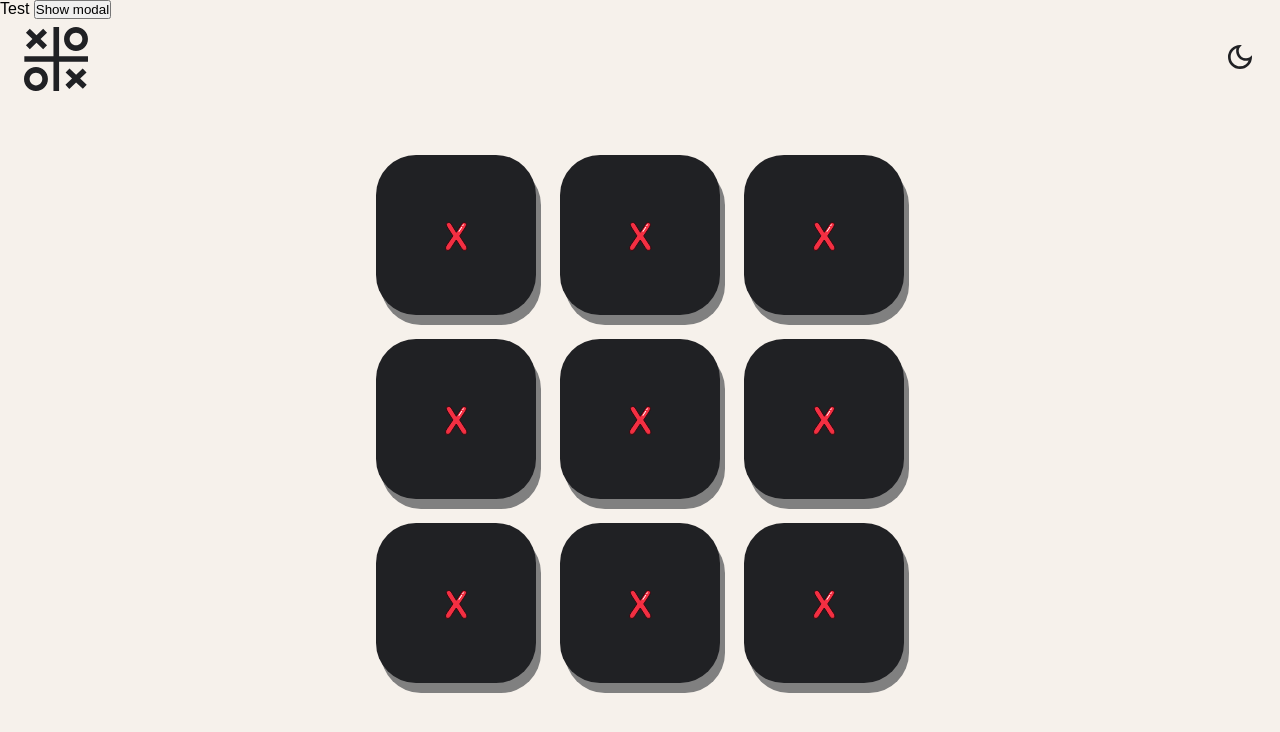
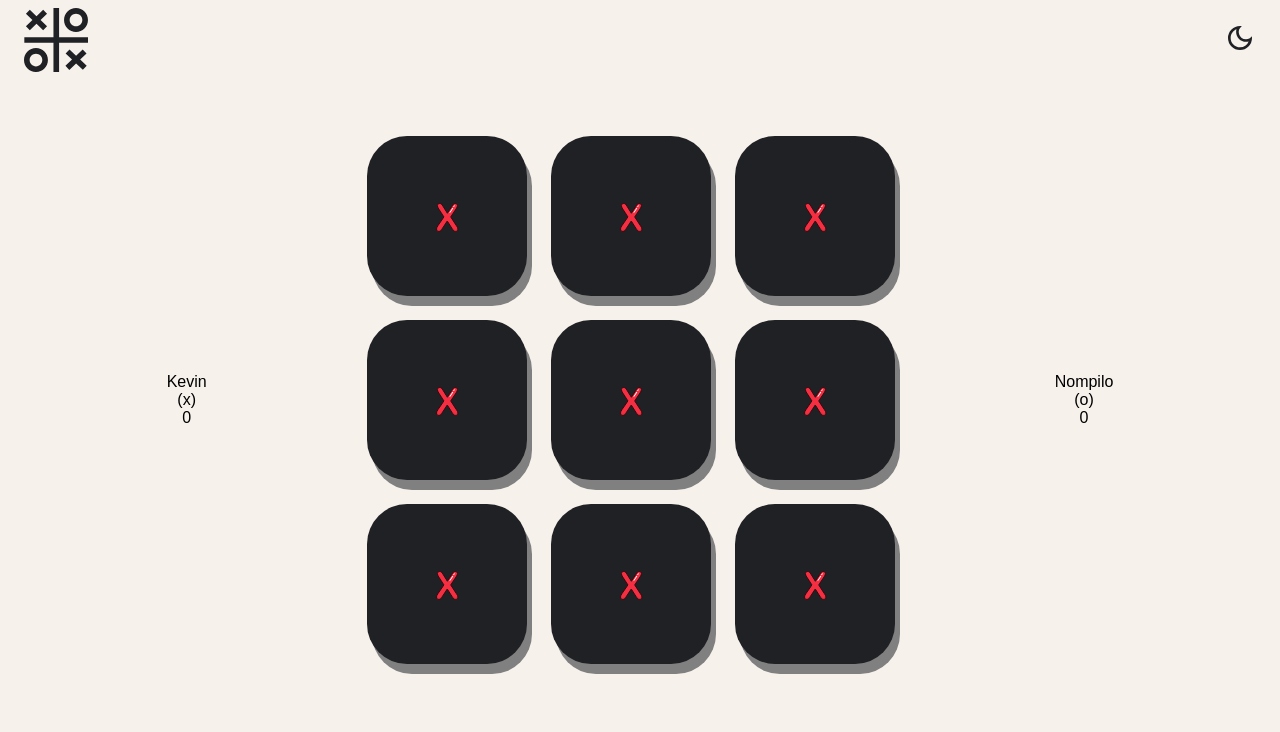
Before and after one commit to KevinKay7256/tic-tac-toe-react, a React (Create React App) app: page /game-on in a window 1280 px wide. Shown: the top 732 px of the page. Built offline with nearby package versions, Linux system fonts and the light colour scheme.

Commit message:
added players

```diff
--- a/src/Router.js
+++ b/src/Router.js
@@ -4,21 +4,12 @@ import Home from "./pages/Home/Home";
 import Game from "./pages/Game/game";
 import Details from "./pages/Details/Details";
 import Header from "./components/Header/Header";
-import { ModalContext } from "./contexts/ModalContext";
 
-export const Test = ({handleModal}) => {
-  return <div>Test <button onClick={() =>handleModal(<Modal handleModal={handleModal}/>)}>Show modal</button></div>;
-};
 
-export const Modal = (handleModal) => {
-  return <div onClick={() => handleModal()}>Test</div>;
-};
 
 function Router() {
-  const {handleModal} = useContext(ModalContext)
   return (
     <BrowserRouter>
-    <Test handleModal={handleModal} />
       <Header />
       <Routes>
         <Route path="/" element={<Home />} />
--- a/src/components/Button/Button.styled.js
+++ b/src/components/Button/Button.styled.js
@@ -2,10 +2,10 @@ import styled from "styled-components";
 
 export const ButtonWrapper = styled.button`
   color: ${(props) => props.theme.colors.primary};
-  background-color: ${(props) => props.theme.colors.secondary};
+  background-color: ${(props) => props.color ? props.color : props.theme.colors.secondary};
   padding: 20px 30px;
   font-size: 1.5rem;
-  min-width: 300px;
+  min-width: 100px;
   margin: 20px;
   border: none;
   border-radius: 10px;
--- a/src/components/GameCell/GameCell.jsx
+++ b/src/components/GameCell/GameCell.jsx
@@ -1,6 +1,8 @@
 import React, { useContext } from "react";
 import CellStyle from "./GameCell.styled";
 import { GameContext } from "../../contexts/GameContext";
+import { ModalContext } from "../../contexts/ModalContext";
+import RoundOverModal from "../Modal/RoundOverModal/RoundOverModal";
 import { checkForWinner } from "../../utils/GameUtils";
 import { ReactComponent as IconX } from "../../assets/svgs/icon-x.svg";
 import { ReactComponent as IconO } from "../../assets/svgs/icon-o.svg";
@@ -8,11 +10,16 @@ import { ReactComponent as IconXOutline } from "../../assets/svgs/icon-x-outline
 import { ReactComponent as IconOOutline } from "../../assets/svgs/icon-o-outline.svg";
 
 function GameCell({ cellItem, index }) {
-  const { updateBoard, game } = useContext(GameContext);
+  const { updateBoard, game, roundComplete } = useContext(GameContext);
+  const { handleModal } = useContext(ModalContext);
 
   const cellClickHandler = () => {
     updateBoard(index);
-    checkForWinner(game.board);
+    const result = checkForWinner(game.board);
+    if (result) {
+      roundComplete()
+      handleModal(<RoundOverModal />);
+    }
 
     // if(result) {
 
@@ -34,7 +41,11 @@ function GameCell({ cellItem, index }) {
   }
   return (
     <CellStyle onClick={cellClickHandler}>
-      {game.turn === "x" ? <IconXOutline className="outline_icon"/> : <IconOOutline className="outline_icon"/>}
+      {game.turn === "x" ? (
+        <IconXOutline className="outline_icon" />
+      ) : (
+        <IconOOutline className="outline_icon" />
+      )}
     </CellStyle>
   );
 }
--- a/src/components/Modal/Modal.styled.js
+++ b/src/components/Modal/Modal.styled.js
@@ -13,14 +13,30 @@ export const ModalBackdrop = styled.div`
 `
 
 export const ModalContainer = styled.div`
-    max-width: 400px;
+    max-width: 300px;
     margin: 0 auto;
     padding: 40px 20px;
+    color: ${(props) => props.theme.colors.primary};
     background: white;
     border-radius: 10px;
     display: flex;
     flex-direction: column;
     align-items: center;
+    justify-content: space-between;
+`
+
+export const ModalHeader = styled.div`
+    display: flex;
     justify-content: center;
-    background-color: ${(props) => props.theme.colors.secondary};
 `
+
+export const ModalBody = styled.div`
+    display: flex;
+    flex-direction: column;
+    justify-content: center;
+`
+
+export const ModalFooter = styled.div`
+    display: flex;
+    justify-content: center;
+`
--- /dev/null
+++ b/src/components/Modal/RoundOverModal/RoundOverModal.jsx
@@ -0,0 +1,37 @@
+import React, { useContext } from "react";
+import { Title, Subtitle } from "../../../styles/General.styled";
+import { ModalHeader, ModalBody, ModalFooter } from "../Modal.styled";
+import Button from "../../Button/Button";
+import { GameContext } from "../../../contexts/GameContext";
+import { ModalContext } from "../../../contexts/ModalContext";
+
+function RoundOverModal() {
+  const { resetBoard } = useContext(GameContext);
+  const { handleModal } = useContext(ModalContext);
+  return (
+    <>
+      <ModalHeader>
+        <Title >Kevin wins round!</Title>
+      </ModalHeader>
+      <ModalBody>
+        <Subtitle >Choices will be switched now.</Subtitle>
+        <Subtitle >Kevin: 1</Subtitle>
+        <Subtitle >Nompilo: 1</Subtitle>
+      </ModalBody>
+      <ModalFooter>
+        <Button
+          color="#f9c811"
+          onClick={() => {
+            handleModal();
+            resetBoard()
+          }}
+        >
+          Continue
+        </Button>
+        <Button color="#00000099">Restart</Button>
+      </ModalFooter>
+    </>
+  );
+}
+
+export default RoundOverModal;
--- /dev/null
+++ b/src/components/Player/Player.jsx
@@ -0,0 +1,15 @@
+import React from "react";
+import { PlayerWrapper } from "./Player.styled";
+
+function Player({ player }) {
+  return (
+    <PlayerWrapper>
+      <div>
+        {player.name} ({player.choice})
+      </div>
+      <div>{player.score}</div>
+    </PlayerWrapper>
+  );
+}
+
+export default Player;
--- /dev/null
+++ b/src/components/Player/Player.styled.js
@@ -0,0 +1,9 @@
+import styled from "styled-components";
+
+export const PlayerWrapper = styled.div`
+    display: flex;
+    flex-direction: column;
+    justify-content: center;
+    align-items: center;
+    margin: 10rem;
+`
--- a/src/contexts/GameContext.js
+++ b/src/contexts/GameContext.js
@@ -8,10 +8,12 @@ export const GameContextProvider = (props) => {
     player1: {
       choice: "x",
       name: "Kevin",
+      score: 0,
     },
     player2: {
       choice: "o",
       name: "Nompilo",
+      score: 0,
     },
     turn: "x",
   });
@@ -26,11 +28,44 @@ export const GameContextProvider = (props) => {
     });
   };
 
+  const resetBoard = () => {
+    setGame({
+      ...game,
+      board: [1, 2, 3, 4, 5, 6, 7, 8, 9],
+    });
+  };
+
+  const roundComplete = () => {
+    if(game.turn === game.player1.choice) {
+      console.log("Player 1 wins")
+      setGame({
+        ...game,
+        player1: {
+          ...game.player1,
+          score: game.player1.score + 1
+        }
+      })
+    } else if(game.turn === game.player2.choice) {
+      console.log("Player 2 wins")
+      setGame({
+        ...game,
+        player2: {
+          ...game.player2,
+          score: game.player2.score + 1
+        }
+      })
+    } else {
+      console.log("Draw")
+    }
+  }
+
   return (
     <GameContext.Provider
       value={{
         game,
         updateBoard,
+        resetBoard,
+        roundComplete,
       }}
     >
       {props.children}
--- a/src/pages/Game/game.jsx
+++ b/src/pages/Game/game.jsx
@@ -3,16 +3,19 @@ import { Container } from "../../styles/General.styled";
 import { GameBoardStyle } from "./Game.styled";
 import GameCell from "../../components/GameCell/GameCell";
 import { GameContext } from "../../contexts/GameContext";
+import Player from "../../components/Player/Player";
 
 function Game() {
   const { game } = useContext(GameContext);
   return (
     <Container>
+      <Player player={game.player1}/>
       <GameBoardStyle>
         {game.board.map((item, index) => (
           <GameCell key={index} cellItem={item} index={index}/>
         ))}
       </GameBoardStyle>
+      <Player player={game.player2}/>
     </Container>
   );
 }
--- a/src/styles/General.styled.js
+++ b/src/styles/General.styled.js
@@ -4,7 +4,7 @@ export const Container = styled.div`
   display: flex;
   justify-content: center;
   align-items: center;
-  flex-direction: column;
+  flex-direction: ${(props) => props.columnBased ? "column" : "row"};
   height: 80vh;
   width: 100vw;
   background-color: ${(props) => props.theme.colors.primary};
@@ -13,16 +13,18 @@ export const Container = styled.div`
 `;
 
 export const Title = styled.h1`
-  color: ${(props) => props.theme.colors.text};
-  font-size: 3rem;
+  color: ${(props) =>
+    props.primary ? props.theme.colors.primary : props.theme.colors.text};
+  font-size: 7rem;
   font-family: "Pacifico", cursive;
   background-color: transparent;
 `;
 
 export const Subtitle = styled.h1`
-    color: ${(props) => props.theme.colors.text};
-    font-size: 24px;
-    font-weight: 200;
-    background-color: transparent;
-    padding: 10px;
+  color: ${(props) =>
+    props.primary ? props.theme.colors.primary : props.theme.colors.text};
+  font-size: 24px;
+  font-weight: 200;
+  background-color: transparent;
+  padding: 10px;
 `;
```
Also changed, not shown: src/components/Modal/RoundOverModal/RoundOver.styled.js (added).
